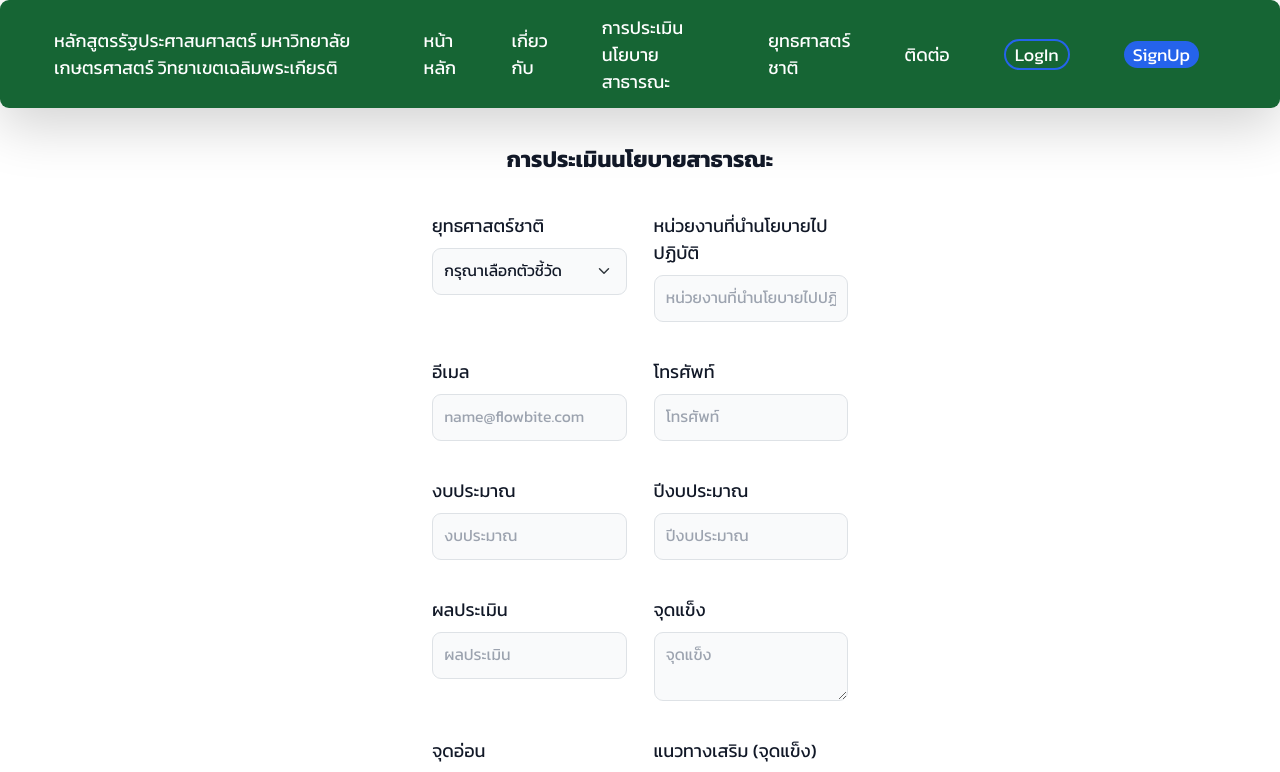
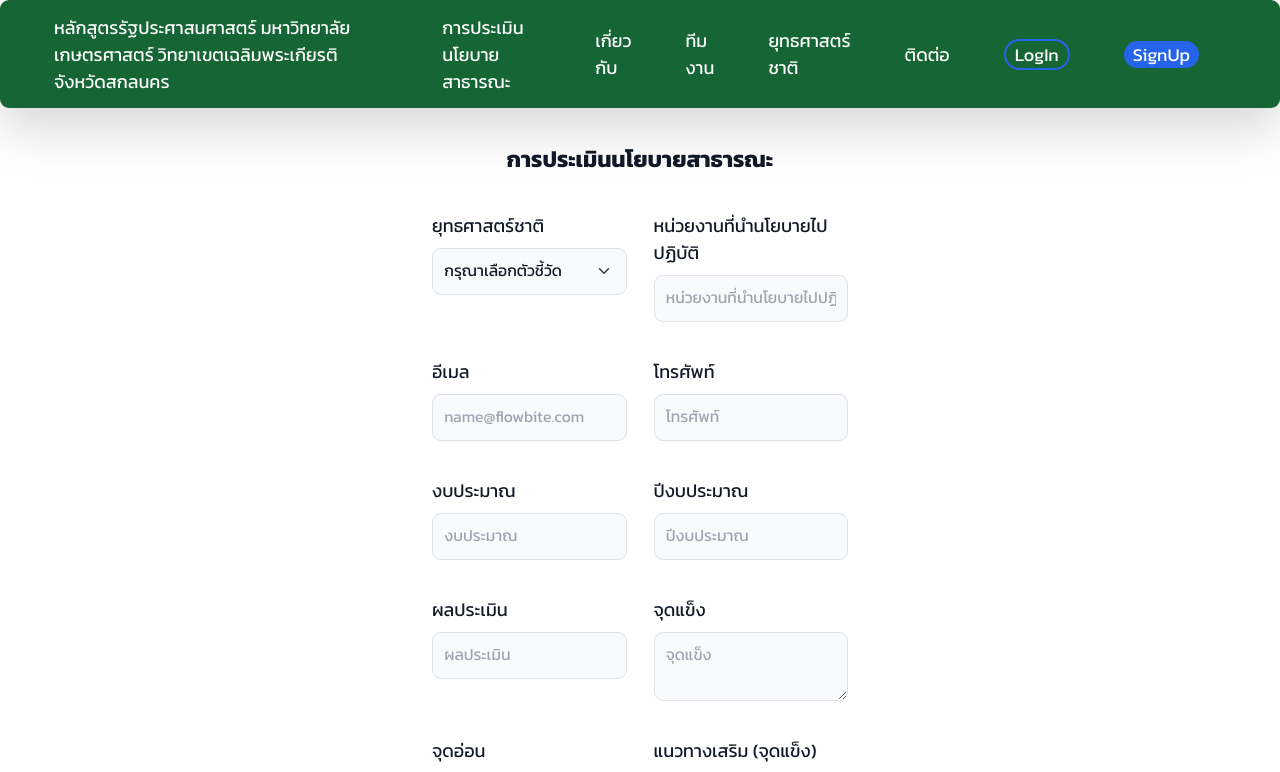
Before and after one commit to Techatach/CRUDApp_Vite_Tailwind_React, a React (Vite) app in the folder client/: page / in a window 1280 px wide. Shown: the top 772 px of the page. Built offline with nearby package versions, Linux system fonts and the light colour scheme; no server answers.

Commit message:
first commit

```diff
--- a/client/src/components/Navbar.jsx
+++ b/client/src/components/Navbar.jsx
@@ -17,17 +17,17 @@ const Navbar = () => {
               <li class="text-white hover:text-blue-600 hover:font-bold font-medium mx-4 my-1">
                 <a href="#">
                   หลักสูตรรัฐประศาสนศาสตร์ มหาวิทยาลัยเกษตรศาสตร์
-                  วิทยาเขตเฉลิมพระเกียรติ
+                  วิทยาเขตเฉลิมพระเกียรติ จังหวัดสกลนคร
                 </a>
               </li>
               <li class="text-white hover:text-blue-600 hover:font-bold font-medium mx-4 my-1">
-                <a href="/">หน้าหลัก</a>
+                <a href="/">การประเมินนโยบายสาธารณะ</a>
               </li>
               <li class="text-white hover:text-blue-600 hover:font-bold font-medium mx-4 my-1">
                 <a href="/team">เกี่ยวกับ</a>
               </li>
               <li class="text-white hover:text-blue-600 hover:font-bold font-medium mx-4 my-1">
-                <Link to="/eval">การประเมินนโยบายสาธารณะ</Link>
+                <Link to="/eval">ทีมงาน</Link>
               </li>
               <li class="text-white hover:text-blue-600 hover:font-bold font-medium mx-4 my-1">
                 <a href="/edit">ยุทธศาสตร์ชาติ</a>
```
